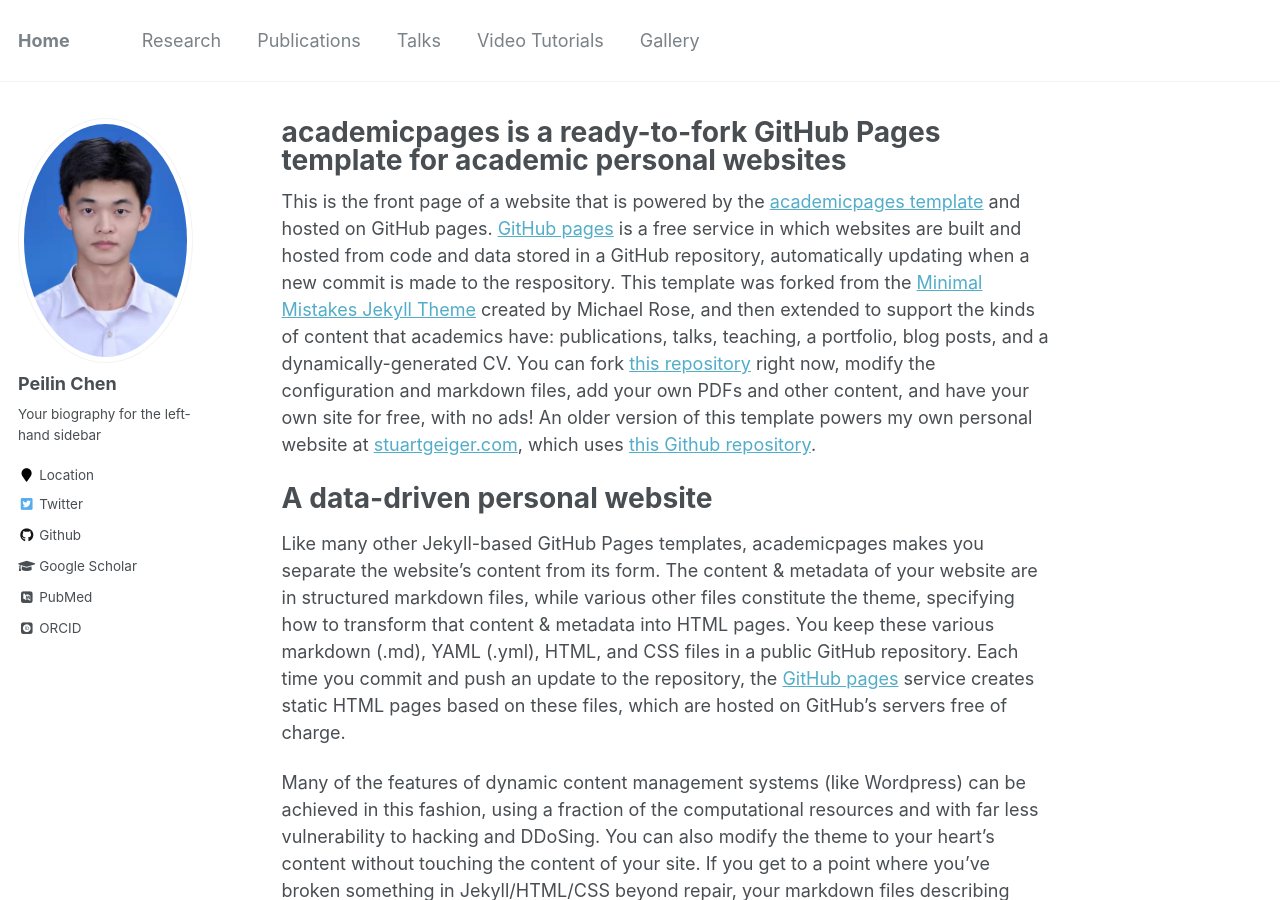
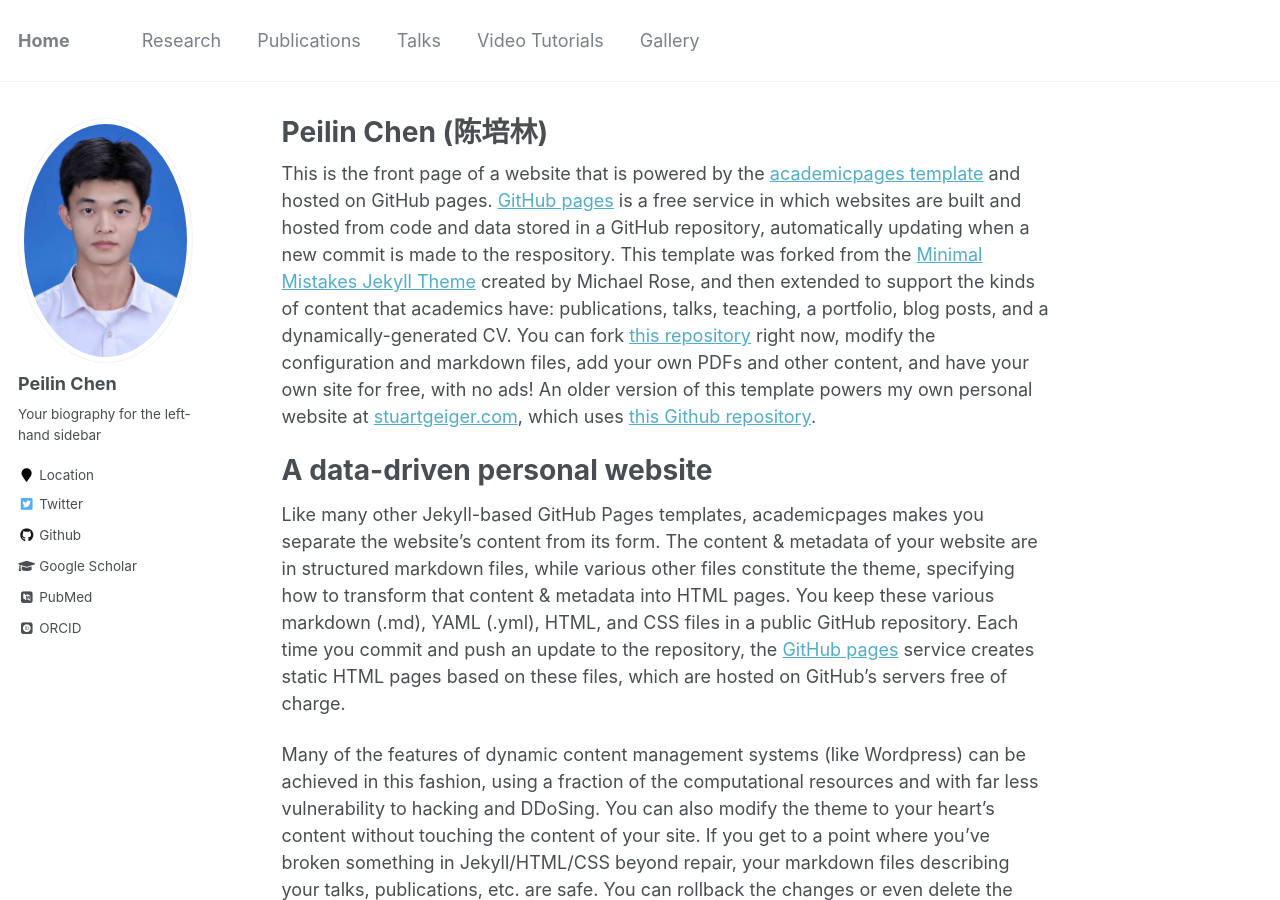
Before and after one commit to peilin-chen/peilin-chen.github.io, a Jekyll site: the page built from _pages/about.md, in a window 1280 px wide and 900 px high. Built offline with Jekyll 4.4.1, drawn with Linux system fonts in a browser that asks for light colours; some web fonts are replaced.

Commit message:
Update about.md

```diff
--- a/_pages/about.md
+++ b/_pages/about.md
@@ -1,6 +1,6 @@
 ---
 permalink: /
-title: "academicpages is a ready-to-fork GitHub Pages template for academic personal websites"
+title: "Peilin Chen (陈培林)"
 excerpt: "About me"
 author_profile: true
 redirect_from:
```
